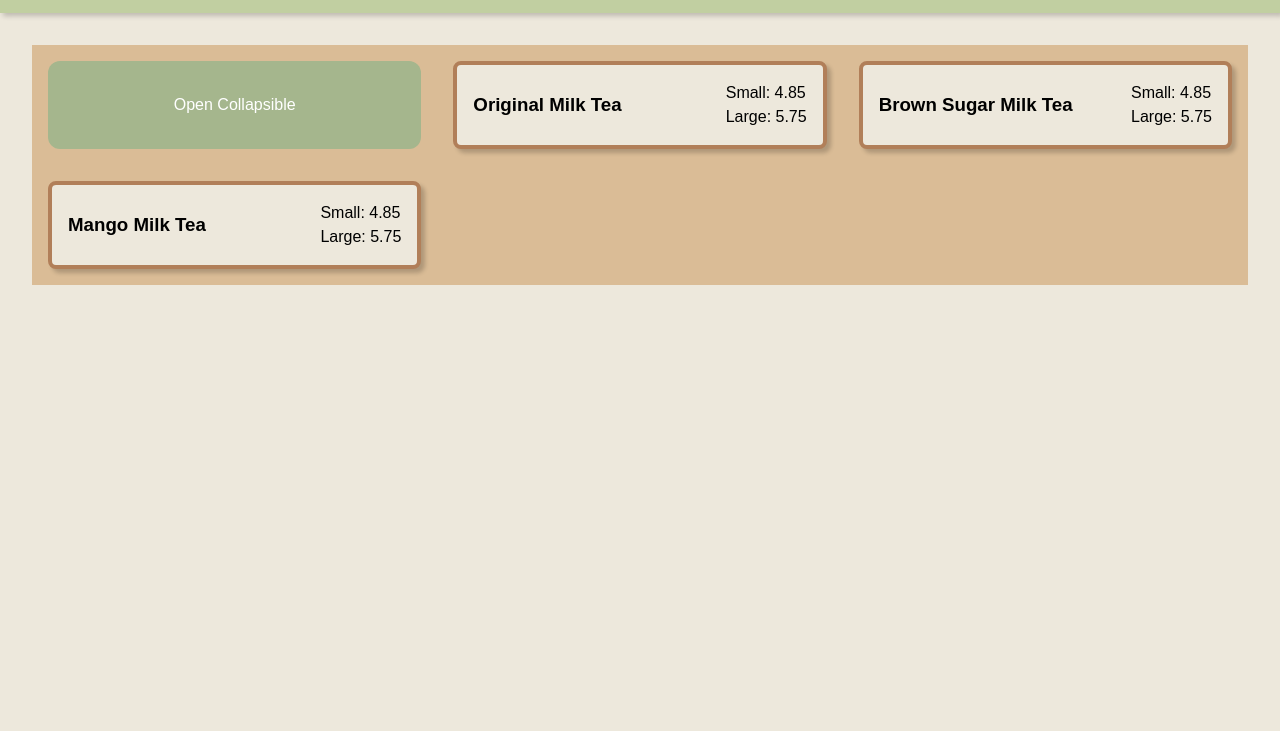
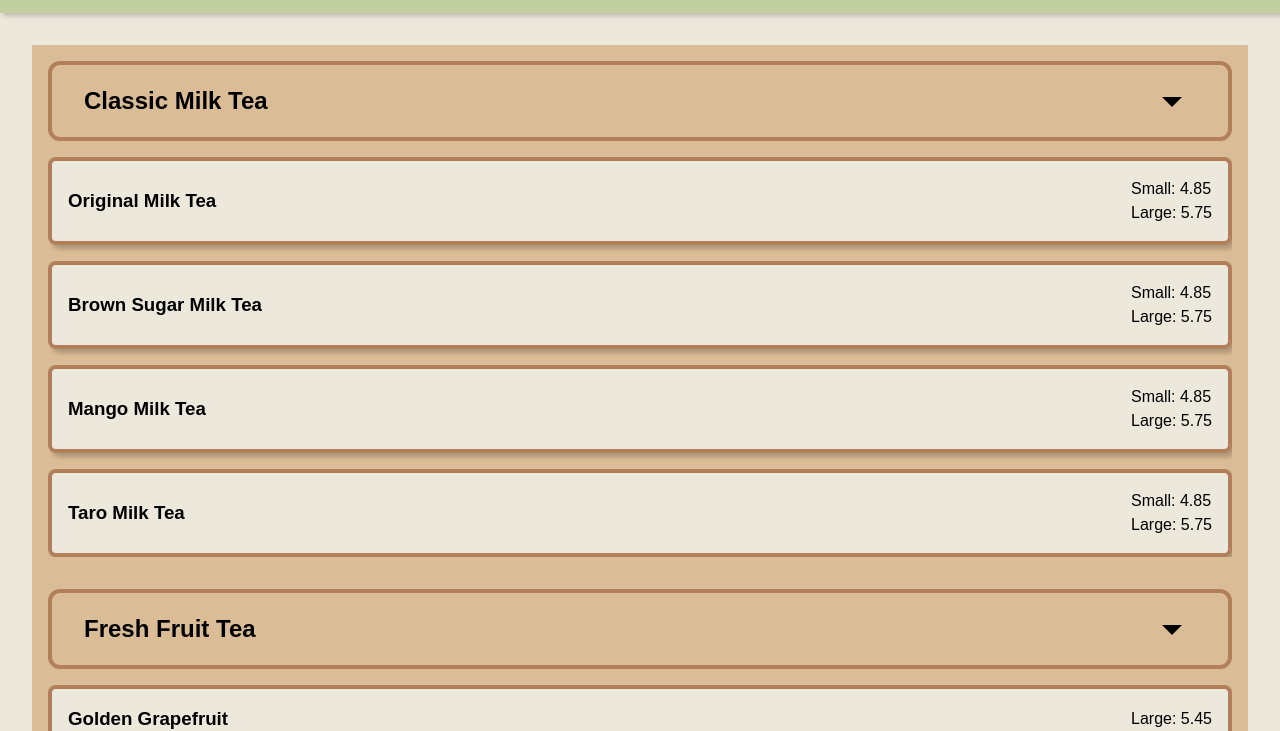
Before and after one commit to mannguyen25/Restaurant-Page, a website built with webpack: page public/index.html in a window 1280 px wide. Shown: the part 69-800 px from the top of the page. Built offline with nearby package versions, Linux system fonts and the light colour scheme; a web font is replaced by a local one.

Commit message:
finished functional menu

```diff
--- a/public/index.html
+++ b/public/index.html
@@ -6,7 +6,7 @@
     <link rel="preconnect" href="https://fonts.googleapis.com">
     <link rel="preconnect" href="https://fonts.gstatic.com" crossorigin>
     <link href="https://fonts.googleapis.com/css2?family=Funnel+Sans:ital,wght@0,300..800;1,300..800&display=swap" rel="stylesheet">
-    <link rel="stylesheet" href="https://fonts.googleapis.com/css2?family=Material+Symbols+Outlined:opsz,wght,FILL,GRAD@20..48,100..700,0..1,-50..200&icon_names=close,menu" />
+    <link rel="stylesheet" href="https://fonts.googleapis.com/css2?family=Material+Symbols+Outlined:opsz,wght,FILL,GRAD@20..48,100..700,0..1,-50..200&icon_names=arrow_drop_down,close,menu" />
     <title>Hocaa Bubble Tea</title>
 </head>
 <body>
--- a/src/components/menu.js
+++ b/src/components/menu.js
@@ -3,38 +3,80 @@ import '../styles/menu.css';
 const items = [
     {name: 'Original Milk Tea', price: {sm: 4.85, lg: 5.75}, category: 'Classic Milk Tea'},
     {name: 'Brown Sugar Milk Tea', price: {sm: 4.85, lg: 5.75}, category: 'Classic Milk Tea'},
-    {name: 'Mango Milk Tea', price: {sm: 4.85, lg: 5.75}, category: 'Classic Milk Tea'}
+    {name: 'Mango Milk Tea', price: {sm: 4.85, lg: 5.75}, category: 'Classic Milk Tea'},
+    {name: 'Taro Milk Tea', price: {sm: 4.85, lg: 5.75}, category: 'Classic Milk Tea'},
+    {name: 'Golden Grapefruit', price: {sm: null, lg: 5.45}, category: 'Fresh Fruit Tea'},
+    {name: 'Passion Fruit Green Tea', price: {sm: null, lg: 5.75}, category: 'Fresh Fruit Tea'},
+    {name: 'Mango Lemon Green Tea', price: {sm: null, lg: 5.75}, category: 'Fresh Fruit Tea'},
+    {name: 'Peach Lemon Green Tea', price: {sm: null, lg: 5.75}, category: 'Fresh Fruit Tea'},
+    {name: 'Lychee Black Milk Tea', price: {sm: null, lg: 5.75}, category: 'Special Milk Tea'},
+    {name: 'Peach Oolong Milk Tea', price: {sm: null, lg: 5.75}, category: 'Special Milk Tea'},
+    {name: 'Rose Black Milk Tea', price: {sm: null, lg: 5.75}, category: 'Special Milk Tea'},
+    {name: 'Ruby Black Tea', price: {sm: null, lg: 5.45}, category: 'Fresh Brewed Tea'},
+    {name: 'Rose Black Tea', price: {sm: null, lg: 5.45}, category: 'Fresh Brewed Tea'},
 ]
 const Menu = (content) => {
+    // Create menu
     const menu = document.createElement('div');
     menu.classList.add('menu');
-
     const createCard = (card) => {
         const cardDiv = document.createElement('div');
         cardDiv.classList.add('menu-card');
-        cardDiv.innerHTML = `
-            <h3>${card.name}</h3>
-            <div class="prices">
-                <span>Small: ${card.price.sm}</span>
-                <span>Large: ${card.price.lg}</span>
-            </div>
-        `;
+        const cardName = document.createElement('h3');
+        cardName.textContent = card.name;
+        cardDiv.appendChild(cardName);
+        const cardPrice = document.createElement('div');
+        cardPrice.classList.add('prices');
+        if (card.price.sm !== null){
+            const sm = document.createElement('span');
+            sm.textContent = `Small: ${card.price.sm}`;
+            cardPrice.appendChild(sm);
+        }
+        if (card.price.lg !== null){
+            const lg = document.createElement('span');
+            lg.textContent = `Large: ${card.price.lg}`;
+            cardPrice.appendChild(lg);
+        }
+        cardDiv.appendChild(cardPrice);
         return cardDiv;
     }
-    const createSection = (() => {
+    const createSection = (category) => {
         const section = document.createElement('section');
         section.classList.add('menu-section');
+        section.classList.add(`${category.toLowerCase().split(' ').join('-')}`);
         const collaspableBtn = document.createElement('button');
-        collaspableBtn.textContent = 'Open Collapsible';
+        collaspableBtn.innerHTML = `<h2>${category}</h2>`;
+        const collapseIcon = document.createElement('span');
+        collapseIcon.textContent = 'arrow_drop_down';
+        collapseIcon.classList.add('material-symbols-outlined');
+        collapseIcon.classList.add('collapse-icon');
+        collaspableBtn.appendChild(collapseIcon);
         collaspableBtn.type = 'button';
         collaspableBtn.classList.add('collapsible');
         section.appendChild(collaspableBtn);
-        items.forEach((item) => section.appendChild(createCard(item)));
+        const cardsContainer = document.createElement('div');
+        cardsContainer.classList.add('cards-container');
+        cardsContainer.style.height = 'auto';
+        items.filter((item) => item.category == category).forEach((item) => cardsContainer.appendChild(createCard(item)));
+        section.appendChild(cardsContainer);
         collaspableBtn.addEventListener('click', () => {
-            [...section.children].slice(1).forEach((item) => item.style.display == 'none'? item.style.display = 'flex':item.style.display = 'none');
-        });
+            // when collapse is clicked we rotate icon and collapse menu using height
+            collapseIcon.classList.toggle('rotate');
+            if (!cardsContainer.classList.contains('collapsed')) {
+                cardsContainer.style.height = `${cardsContainer.scrollHeight}px`; // Ensures the height matches content height before collapsing
+                setTimeout(() => (cardsContainer.style.height = '0'), 0);
+            } else {
+            cardsContainer.style.height = `${cardsContainer.scrollHeight}px`;
+            setTimeout(() => (cardsContainer.style.height = 'auto'), 300); // After transition, set to auto for dynamic content
+            }
+            cardsContainer.classList.toggle('collapsed');
+            });
         menu.appendChild(section);
-    })();
+    };
+
+    // create sections for each category
+    const categories = new Set(items.map((item) => item.category));
+    categories.forEach((category) => createSection(category));
     content.appendChild(menu);
 };
 
--- a/src/styles/menu.css
+++ b/src/styles/menu.css
@@ -1,32 +1,49 @@
 @media screen and (max-width: 400px) {
     .menu-section {
         grid-template-columns: repeat(auto-fill, minmax(200px, 1fr));
-        grid-gap: 1rem;
     }
     .menu-card {
         padding: 1rem;
         gap: 0.5rem
     }
+    .collapsible {
+        padding: 0 0.5rem;
+    }
 }
 
 @media screen and (min-width: 400px) {
     .menu-section {
-        grid-template-columns: repeat(auto-fill, minmax(300px, 1fr));
-        grid-gap: 2rem;
+        grid-template-rows: repeat(auto-fill, minmax(80px, 1fr));
     }
     .menu-card {
         padding: 1rem;
         gap: 1rem
     }
+    .collapsible {
+        padding: 0 2rem;
+    }
 }
 
 .menu {
+    display: flex;
+    flex-direction: column;
     padding: 2rem;
 }
 .menu-section {
     display: grid;
     background-color: rgb(218, 188, 150);
     padding: 1rem;
+}
+
+.cards-container {
+    display: flex;
+    flex-direction: column;
+    gap: 1rem;
+    overflow: hidden;
+    transition: height 0.3s ease;
+    & div:first-child{
+        margin-top: 1rem;
+    }
 }
 
 .menu-card {
@@ -42,19 +59,31 @@
 }
 
 .prices{
-    display: grid;
-    grid-template-rows: repeat(2, 1fr);
+    display: flex;
+    flex-direction: column;
 }
 
 .collapsible {
-    background-color: var(--contrast-color);
-    color: white;
+    background-color: rgb(218, 188, 150);
+    display: flex;
+    justify-content: space-between;
+    align-items: center;
+    color: black;
     cursor: pointer;
     border-radius: 12px;
-    border: none;
+    border: 4px solid var(--secondary-color);
     outline: none;
-    min-height: 80px;
-    &:hover{
+    &:hover {
+        color: var(--tertiary-color);
         background-color: var(--secondary-color);
+        border: 4px solid var(--tertiary-color);
     }
 }
+
+.collapse-icon {
+    font-size: 3rem;
+    transition: transform 0.15s ease-in;
+    &.rotate{
+        transform: rotate(-90deg);
+    }
+}
--- a/src/styles/navbar.css
+++ b/src/styles/navbar.css
@@ -34,6 +34,9 @@ header {
           background-color: var(--contrast-color);
         }
       }
+    }
+    & button {
+      cursor: pointer;
     }
   }
   #menuBtn{
```
